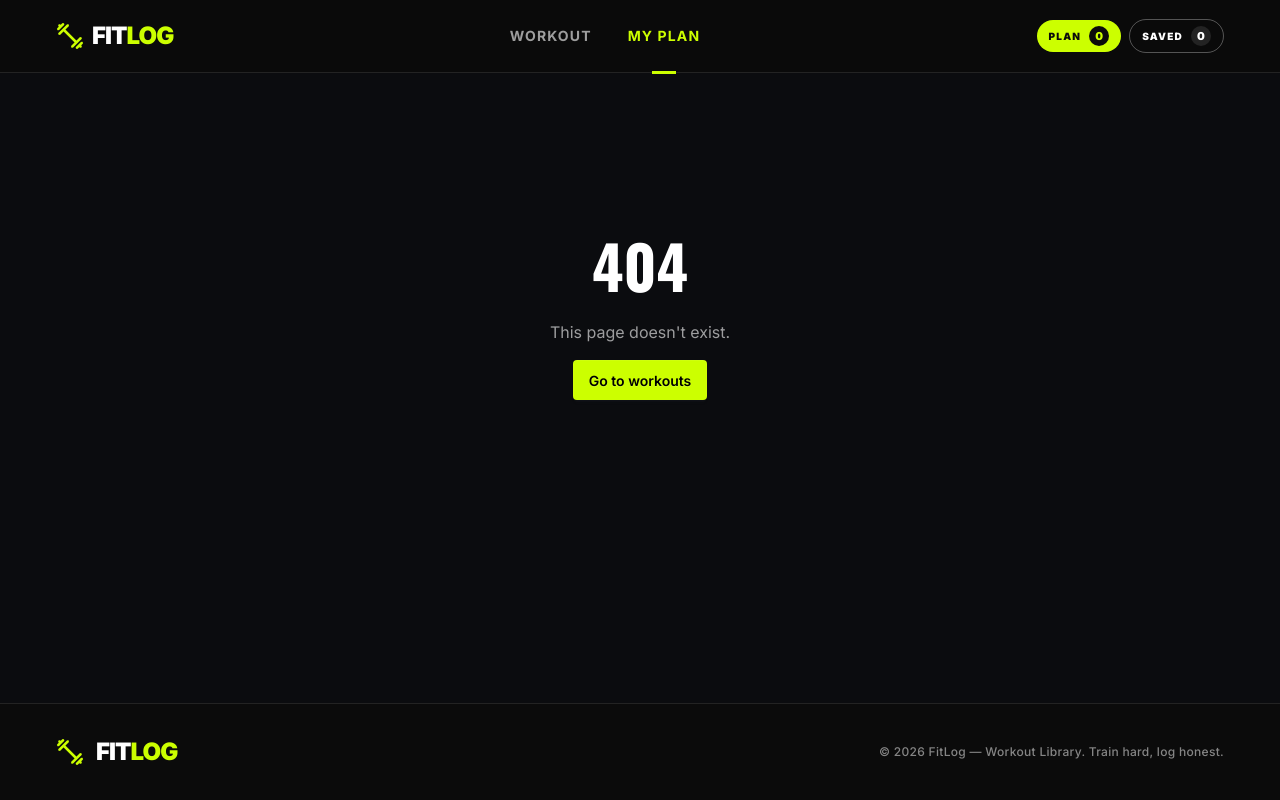
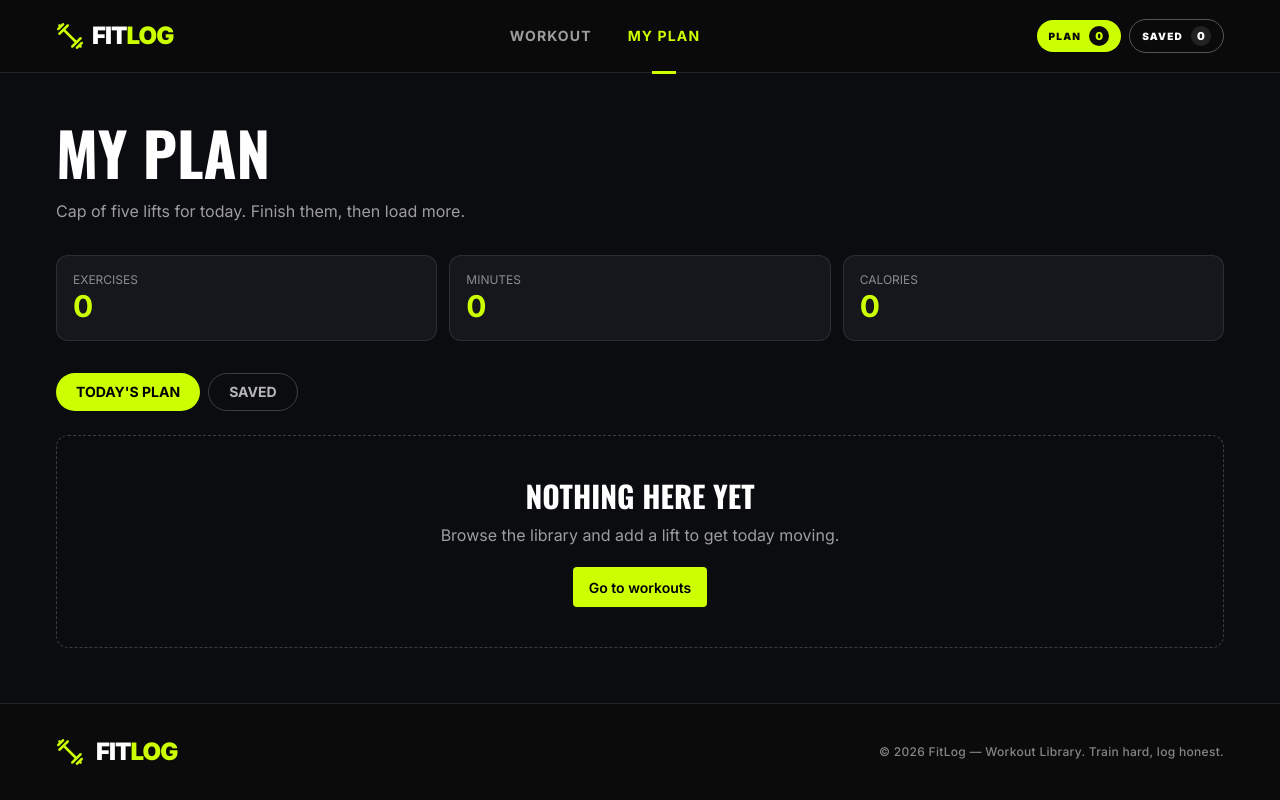
Before and after one commit to alifahmednowshad/fitlog, a Next.js app: page /my-plan in a window 1280 px wide. Before the commit this address had no page. Built offline with nearby package versions, Linux system fonts and the light colour scheme.

Commit message:
add my plan page with tabs and metrics

```diff
--- /dev/null
+++ b/src/app/my-plan/page.tsx
@@ -0,0 +1,142 @@
+"use client";
+import { useState } from "react";
+import Link from "next/link";
+import Image from "next/image";
+import { Clock3, Flame, Star, Check, X } from "lucide-react";
+import { useFitLog, type PlanItem } from "@/context/FitLogContext";
+
+export default function MyPlanPage() {
+  const { plan, saved, loaded, removeFromPlan, removeFromSaved, markDone } =
+    useFitLog();
+  const [tab, setTab] = useState<"plan" | "saved">("plan");
+
+  const list = tab === "plan" ? plan : saved;
+  const minutes = plan.reduce((s, w) => s + w.duration, 0);
+  const calories = plan.reduce((s, w) => s + w.caloriesBurned, 0);
+
+  return (
+    <div className="container mx-auto px-5 py-10 sm:px-6 lg:px-14">
+      <h1 className="uppercase">My Plan</h1>
+      <p className="mt-2 text-white/60">
+        Cap of five lifts for today. Finish them, then load more.
+      </p>
+
+      <div className="mt-8 grid grid-cols-3 gap-3">
+        {[
+          ["Exercises", plan.length],
+          ["Minutes", minutes],
+          ["Calories", calories],
+        ].map(([label, value]) => (
+          <div
+            key={label}
+            className="rounded-xl border border-white/10 bg-[#15171c] p-4"
+          >
+            <p className="text-xs uppercase text-white/50">{label}</p>
+            <p className="text-3xl font-bold text-[#ccff00]">{value}</p>
+          </div>
+        ))}
+      </div>
+
+      <div className="mt-8 flex gap-2">
+        {(["plan", "saved"] as const).map((t) => (
+          <button
+            key={t}
+            onClick={() => setTab(t)}
+            className={`rounded-full px-5 py-2 text-sm font-bold uppercase ${
+              tab === t
+                ? "bg-[#ccff00] text-black"
+                : "border border-white/20 text-white/70"
+            }`}
+          >
+            {t === "plan" ? "Today's Plan" : "Saved"}
+          </button>
+        ))}
+      </div>
+
+      <div className="mt-6 space-y-4">
+        {!loaded ? (
+          <p className="text-white/60">Loading workouts…</p>
+        ) : list.length === 0 ? (
+          <div className="rounded-xl border border-dashed border-white/20 p-10 text-center">
+            <h2 className="uppercase">Nothing here yet</h2>
+            <p className="mt-2 text-white/60">
+              Browse the library and add a lift to get today moving.
+            </p>
+            <Link
+              href="/"
+              className="btn mt-5 border-0 bg-[#ccff00] text-black"
+            >
+              Go to workouts
+            </Link>
+          </div>
+        ) : (
+          list.map((w) => {
+            const isDone = (w as PlanItem).done;
+            return (
+              <div
+                key={w.id}
+                className="flex flex-col gap-4 rounded-xl border border-white/10 bg-[#15171c] p-4 sm:flex-row sm:items-center"
+              >
+                <div className="relative h-24 w-24 shrink-0 overflow-hidden rounded-lg">
+                  <Image
+                    src={w.image}
+                    alt={w.name}
+                    fill
+                    className="object-cover"
+                  />
+                </div>
+
+                <div className="flex-1">
+                  <h3 className="uppercase">{w.name}</h3>
+                  <p className="text-sm text-white/50">{w.equipment}</p>
+                  <div className="mt-2 flex flex-wrap gap-4 text-sm text-white/70">
+                    <span className="flex items-center gap-1">
+                      <Clock3 size={14} /> {w.duration} min
+                    </span>
+                    <span className="flex items-center gap-1">
+                      <Flame size={14} /> {w.caloriesBurned} kcal
+                    </span>
+                    <span className="flex items-center gap-1">
+                      <Star size={14} /> {w.rating}
+                    </span>
+                  </div>
+                </div>
+
+                <div className="flex flex-wrap items-center gap-2">
+                  <Link
+                    href={`/workouts/${w.id}`}
+                    className="btn btn-sm btn-outline border-white/30 text-white"
+                  >
+                    View Details
+                  </Link>
+
+                  {tab === "plan" && (
+                    <button
+                      onClick={() => markDone(w.id)}
+                      disabled={isDone}
+                      className="btn btn-sm border-0 bg-[#ccff00] text-black disabled:opacity-50"
+                    >
+                      <Check size={14} /> {isDone ? "Done" : "Mark as Done"}
+                    </button>
+                  )}
+
+                  <button
+                    onClick={() =>
+                      tab === "plan"
+                        ? removeFromPlan(w.id)
+                        : removeFromSaved(w.id)
+                    }
+                    className="btn btn-sm btn-square btn-ghost text-white"
+                    aria-label="Remove"
+                  >
+                    <X size={16} />
+                  </button>
+                </div>
+              </div>
+            );
+          })
+        )}
+      </div>
+    </div>
+  );
+}
```
